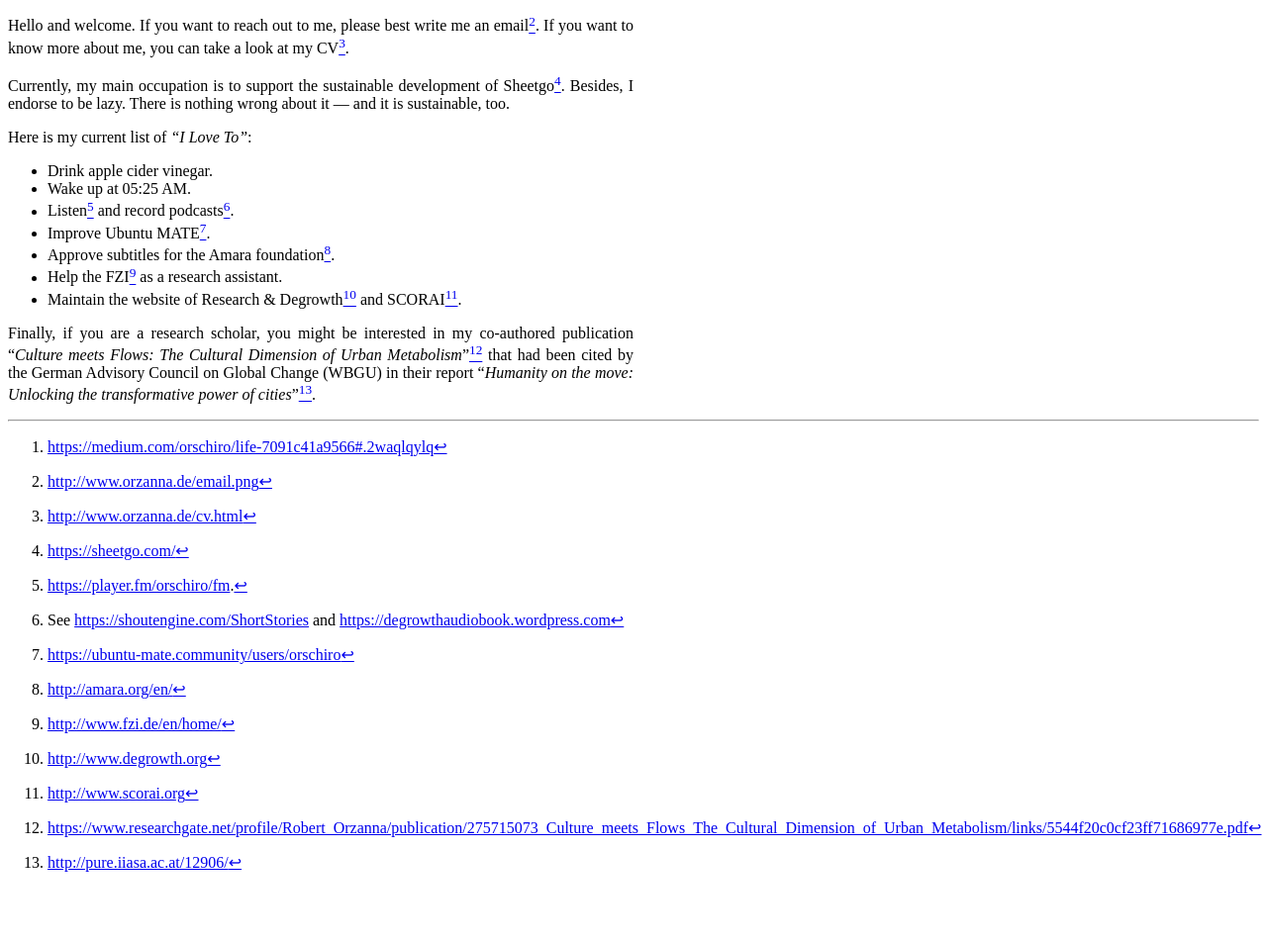
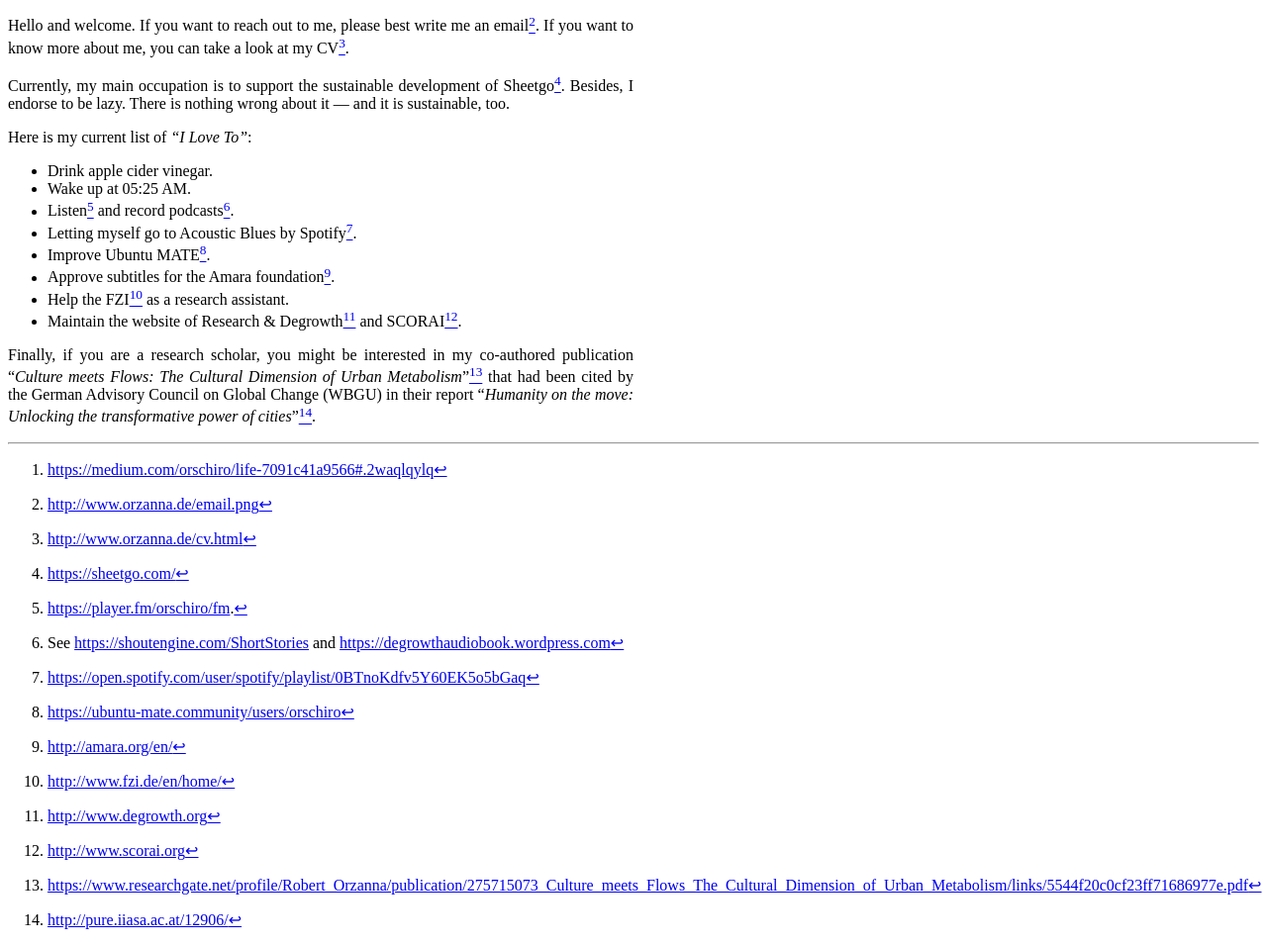
Before and after one commit to orschiro/orzanna, a plain HTML site: page index.html in a window 1280 px wide. Shown: the part 123-1078 px from the top of the page at 99% size. Before the commit the page ends 1020 px from the top, so only its background shows below. Drawn offline with Linux system fonts and the light colour scheme.

Commit message:
Spotify Blues

```diff
--- a/index.html
+++ b/index.html
@@ -24,12 +24,13 @@
 <li>Drink apple cider vinegar.</li>
 <li>Wake up at 05:25 AM.</li>
 <li>Listen<a href="#fn5" class="footnoteRef" id="fnref5"><sup>5</sup></a> and record podcasts<a href="#fn6" class="footnoteRef" id="fnref6"><sup>6</sup></a>.</li>
-<li>Improve Ubuntu MATE<a href="#fn7" class="footnoteRef" id="fnref7"><sup>7</sup></a>.</li>
-<li>Approve subtitles for the Amara foundation<a href="#fn8" class="footnoteRef" id="fnref8"><sup>8</sup></a>.</li>
-<li>Help the FZI<a href="#fn9" class="footnoteRef" id="fnref9"><sup>9</sup></a> as a research assistant.</li>
-<li>Maintain the website of Research &amp; Degrowth<a href="#fn10" class="footnoteRef" id="fnref10"><sup>10</sup></a> and SCORAI<a href="#fn11" class="footnoteRef" id="fnref11"><sup>11</sup></a>.</li>
+<li>Letting myself go to Acoustic Blues by Spotify<a href="#fn7" class="footnoteRef" id="fnref7"><sup>7</sup></a>.</li>
+<li>Improve Ubuntu MATE<a href="#fn8" class="footnoteRef" id="fnref8"><sup>8</sup></a>.</li>
+<li>Approve subtitles for the Amara foundation<a href="#fn9" class="footnoteRef" id="fnref9"><sup>9</sup></a>.</li>
+<li>Help the FZI<a href="#fn10" class="footnoteRef" id="fnref10"><sup>10</sup></a> as a research assistant.</li>
+<li>Maintain the website of Research &amp; Degrowth<a href="#fn11" class="footnoteRef" id="fnref11"><sup>11</sup></a> and SCORAI<a href="#fn12" class="footnoteRef" id="fnref12"><sup>12</sup></a>.</li>
 </ul>
-<p>Finally, if you are a research scholar, you might be interested in my co-authored publication “<em>Culture meets Flows: The Cultural Dimension of Urban Metabolism</em>”<a href="#fn12" class="footnoteRef" id="fnref12"><sup>12</sup></a> that had been cited by the German Advisory Council on Global Change (WBGU) in their report “<em>Humanity on the move: Unlocking the transformative power of cities</em>”<a href="#fn13" class="footnoteRef" id="fnref13"><sup>13</sup></a>.</p>
+<p>Finally, if you are a research scholar, you might be interested in my co-authored publication “<em>Culture meets Flows: The Cultural Dimension of Urban Metabolism</em>”<a href="#fn13" class="footnoteRef" id="fnref13"><sup>13</sup></a> that had been cited by the German Advisory Council on Global Change (WBGU) in their report “<em>Humanity on the move: Unlocking the transformative power of cities</em>”<a href="#fn14" class="footnoteRef" id="fnref14"><sup>14</sup></a>.</p>
 </div>
 <section class="footnotes">
 <hr />
@@ -40,13 +41,14 @@
 <li id="fn4"><p><a href="https://sheetgo.com/" class="uri">https://sheetgo.com/</a><a href="#fnref4">↩</a></p></li>
 <li id="fn5"><p><a href="https://player.fm/orschiro/fm" class="uri">https://player.fm/orschiro/fm</a>.<a href="#fnref5">↩</a></p></li>
 <li id="fn6"><p>See <a href="https://shoutengine.com/ShortStories" class="uri">https://shoutengine.com/ShortStories</a> and <a href="https://degrowthaudiobook.wordpress.com" class="uri">https://degrowthaudiobook.wordpress.com</a><a href="#fnref6">↩</a></p></li>
-<li id="fn7"><p><a href="https://ubuntu-mate.community/users/orschiro" class="uri">https://ubuntu-mate.community/users/orschiro</a><a href="#fnref7">↩</a></p></li>
-<li id="fn8"><p><a href="http://amara.org/en/" class="uri">http://amara.org/en/</a><a href="#fnref8">↩</a></p></li>
-<li id="fn9"><p><a href="http://www.fzi.de/en/home/" class="uri">http://www.fzi.de/en/home/</a><a href="#fnref9">↩</a></p></li>
-<li id="fn10"><p><a href="http://www.degrowth.org" class="uri">http://www.degrowth.org</a><a href="#fnref10">↩</a></p></li>
-<li id="fn11"><p><a href="http://www.scorai.org" class="uri">http://www.scorai.org</a><a href="#fnref11">↩</a></p></li>
-<li id="fn12"><p><a href="https://www.researchgate.net/profile/Robert_Orzanna/publication/275715073_Culture_meets_Flows_The_Cultural_Dimension_of_Urban_Metabolism/links/5544f20c0cf23ff71686977e.pdf" class="uri">https://www.researchgate.net/profile/Robert_Orzanna/publication/275715073_Culture_meets_Flows_The_Cultural_Dimension_of_Urban_Metabolism/links/5544f20c0cf23ff71686977e.pdf</a><a href="#fnref12">↩</a></p></li>
-<li id="fn13"><p><a href="http://pure.iiasa.ac.at/12906/" class="uri">http://pure.iiasa.ac.at/12906/</a><a href="#fnref13">↩</a></p></li>
+<li id="fn7"><p><a href="https://open.spotify.com/user/spotify/playlist/0BTnoKdfv5Y60EK5o5bGaq" class="uri">https://open.spotify.com/user/spotify/playlist/0BTnoKdfv5Y60EK5o5bGaq</a><a href="#fnref7">↩</a></p></li>
+<li id="fn8"><p><a href="https://ubuntu-mate.community/users/orschiro" class="uri">https://ubuntu-mate.community/users/orschiro</a><a href="#fnref8">↩</a></p></li>
+<li id="fn9"><p><a href="http://amara.org/en/" class="uri">http://amara.org/en/</a><a href="#fnref9">↩</a></p></li>
+<li id="fn10"><p><a href="http://www.fzi.de/en/home/" class="uri">http://www.fzi.de/en/home/</a><a href="#fnref10">↩</a></p></li>
+<li id="fn11"><p><a href="http://www.degrowth.org" class="uri">http://www.degrowth.org</a><a href="#fnref11">↩</a></p></li>
+<li id="fn12"><p><a href="http://www.scorai.org" class="uri">http://www.scorai.org</a><a href="#fnref12">↩</a></p></li>
+<li id="fn13"><p><a href="https://www.researchgate.net/profile/Robert_Orzanna/publication/275715073_Culture_meets_Flows_The_Cultural_Dimension_of_Urban_Metabolism/links/5544f20c0cf23ff71686977e.pdf" class="uri">https://www.researchgate.net/profile/Robert_Orzanna/publication/275715073_Culture_meets_Flows_The_Cultural_Dimension_of_Urban_Metabolism/links/5544f20c0cf23ff71686977e.pdf</a><a href="#fnref13">↩</a></p></li>
+<li id="fn14"><p><a href="http://pure.iiasa.ac.at/12906/" class="uri">http://pure.iiasa.ac.at/12906/</a><a href="#fnref14">↩</a></p></li>
 </ol>
 </section>
 </body>
```
Also changed, not shown: 1 other file.
